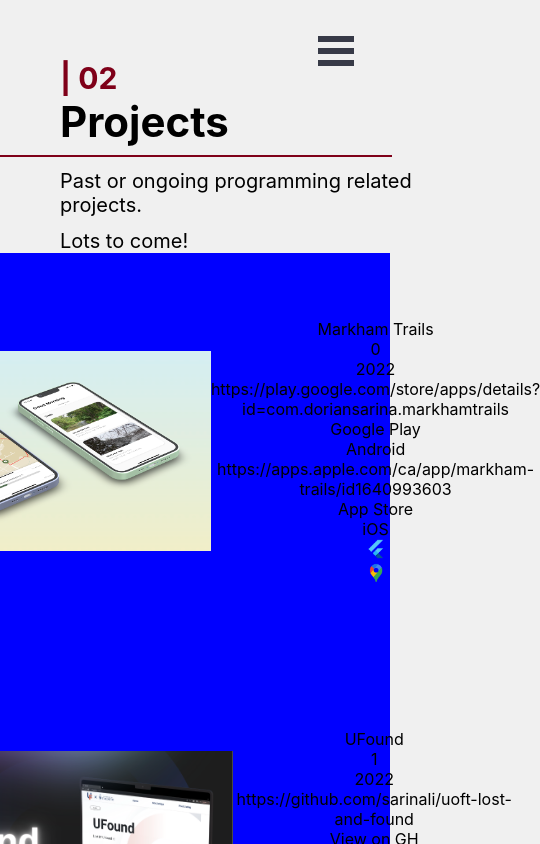
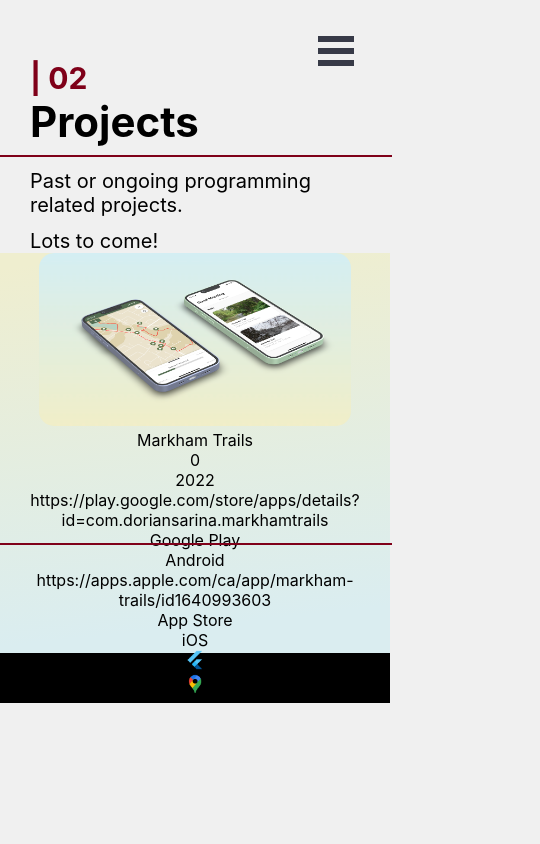
Before and after one commit to sarinali/Personal-Website, a React (Create React App) app: page /projects in a window 390 px wide. Shown: the top 844 px of the page, 540 px wide, since content can reach past the window. Built offline with nearby package versions, Linux system fonts and the light colour scheme.

Commit message:
fixed some mobile formatting

```diff
--- a/src/components/ProjectContainer.js
+++ b/src/components/ProjectContainer.js
@@ -1,8 +1,24 @@
 import '../css/projects.css'
+import styled from 'styled-components'
 
-function ProjectContainer({sourceImage, projectName, projectIndex, projectDate, buttonList, techList}) {
+function ProjectContainer({sourceImage, projectName, projectIndex, projectDate, buttonList, techList, background}) {
+    const Wrapper = styled.div`
+        height: 400px;
+        width: 100%;
+        display: flex;
+        justify-content: center;
+        align-items: center;
+        position: relative;
+        background: ${background}
+
+        @media (max-width: 760px) {
+            display: block
+        }
+
+    `
+
     return (
-        <div className="projectcontainer-wrapper">
+        <Wrapper>
             {/* <div className='poop'>
                 <div className='project-image-container'>
 
@@ -11,13 +27,14 @@
                     <div className='image-hover'></div>
 
             </div> */}
-            <div class="container">
-                <div class="content">
-                    <img src={sourceImage} width='auto' height='200px'></img>
+            <div class="projectimage-container">
+                <div class="project-image">
+                    <img src={sourceImage} width='auto' height='250px' alt='' className='project-source-image'></img>
                 </div>
                 <div class="overlay">
                     <div>as,dkfjalskdfjlasdkjf</div>
                 </div>
+                <hr className='project-line'></hr>
             </div>
             <div className='project-details-wrapper'>
                 <div className='project-name'>{projectName}</div>
@@ -45,7 +62,7 @@
                         })}
                 </div>
             </div>
-        </div>
+        </Wrapper>
     )
 }
 
--- a/src/css/aboutme.css
+++ b/src/css/aboutme.css
@@ -116,7 +116,7 @@
     }
 
     .media-container {
-        margin-left: 50px;
+        /* margin-left: 50px; */
     }
 
     .aboutme-container{
--- a/src/css/home.css
+++ b/src/css/home.css
@@ -1,3 +1,11 @@
+.html, body {
+    width: 100%;
+    height: 100%;
+    margin: 0px;
+    padding: 0px;
+    overflow-x: hidden;
+}
+
 .home-body {
     display: flex;
     justify-content: center;
@@ -200,7 +208,7 @@
 
     .media-parent {
         display: flex;
-        align-items: center;
+        /* align-items: left; */
         justify-content: center;
     }
 
--- a/src/css/projects.css
+++ b/src/css/projects.css
@@ -1,26 +1,14 @@
 .projectcontainer-wrapper {
     height: 400px;
     width: 100%;
-    background-color: blue;
     display: flex;
     justify-content: center;
     align-items: center;
     position: relative;
 }
 
-.poop {
-    display: inline-block;
-}
-
 .project-image-container{
     position: relative;
-}
-
-.project-image {
-    width: auto;
-    height: 200px;
-    /* position: absolute; */
-    display: inline-block;
 }
 
 .image-hover {
@@ -29,15 +17,22 @@
     width: inherit;
     height: 200px;
 }
-.container {
+.projectimage-container {
     display: grid;
   }
 
-.content, .overlay {
+.project-image, .overlay {
     grid-area: 1 / 1;
+    transition: 0.2s;
+    border-radius: 15px;
     /* background-color: black; */
     /* opacity: 0.5; */
 }
+
+.project-source-image {
+    border-radius: 15px;
+}
+
 
 .overlay {
     opacity: 0;
@@ -49,3 +44,21 @@
 .overlay:hover {
     opacity: 1;
 }
+
+.project-line {
+    border: 0.5px solid #7F0019;
+    width: 100%;
+    position: absolute;
+    bottom: 100px
+}
+
+@media (max-width: 760px) {
+    .project-source-image {
+        width: 80%;
+        height: auto;
+    }
+    .project-image, .overlay {
+        /* margin-left: 20%;
+        margin-right: 20%; */
+    }
+}
--- a/src/css/topbar.css
+++ b/src/css/topbar.css
@@ -85,7 +85,8 @@
     color: #7F0019;
     display: flex;
     align-items: flex-start;
-    padding-left: 60px;
+    /* padding-left: 60px; */
+    margin-left: 30px;
 }
 
 .page-name {
@@ -93,7 +94,8 @@
     font-weight: bold;
     display: flex;
     align-items: flex-start;
-    padding-left: 60px;
+    /* padding-left: 60px; */
+    margin-left: 30px;
 }
 
 .page-header-parent {
@@ -138,10 +140,12 @@
         text-align: left;
     }
     .page-description {
-        width: 100%;
-        margin-left: 60px;
+        width: 90%;
+        /* margin-left: 60px; */
         padding: 0;
         text-align: left;
+        margin-left: 30px;
+        /* margin-right: 30px; */
     }
 
     .page-index-display {
--- a/src/index.css
+++ b/src/index.css
@@ -6,6 +6,11 @@
   -webkit-font-smoothing: antialiased;
   -moz-osx-font-smoothing: grayscale;
   background-color: #f0f0f0;
+  overflow-x: hidden;
+  width: 100%;
+  height: 100%;
+  margin: 0px;
+  padding: 0px;
 }
 
 code {
--- a/src/pages/Projects.js
+++ b/src/pages/Projects.js
@@ -27,20 +27,20 @@
             ],
             [Flutter, GMap]
         ),
-        new ProjectBundle(
-            UFound,
-            'UFound',
-            '2022',
-            '1',
-            [new ProjectButton(
-                'https://github.com/sarinali/uoft-lost-and-found',
-                'GitHub'),
-            new ProjectButton(
-                'https://devpost.com/software/ufound',
-                'Devpost'),
-            ],
-            [ReactJS, Firebase]
-        ),
+        // new ProjectBundle(
+        //     UFound,
+        //     'UFound',
+        //     '2022',
+        //     '1',
+        //     [new ProjectButton(
+        //         'https://github.com/sarinali/uoft-lost-and-found',
+        //         'GitHub'),
+        //     new ProjectButton(
+        //         'https://devpost.com/software/ufound',
+        //         'Devpost'),
+        //     ],
+        //     [ReactJS, Firebase]
+        // ),
     ]
     return (
         <div className="project-body">
@@ -52,7 +52,14 @@
             <div>
                 {projects.map((project) => {
                     return (
-                        <ProjectContainer sourceImage={project.image} projectName={project.title} projectIndex={project.index} projectDate={project.date} buttonList={project.buttonList} techList={project.techList}></ProjectContainer>
+                        <ProjectContainer
+                        sourceImage={project.image}
+                        projectName={project.title}
+                        projectIndex={project.index}
+                        projectDate={project.date}
+                        buttonList={project.buttonList}
+                        techList={project.techList}
+                        background='linear-gradient(354deg, #DAEDF0 10.68%, #EFEECF 96.49%);'></ProjectContainer>
                     )
                 })}
             </div>
```
